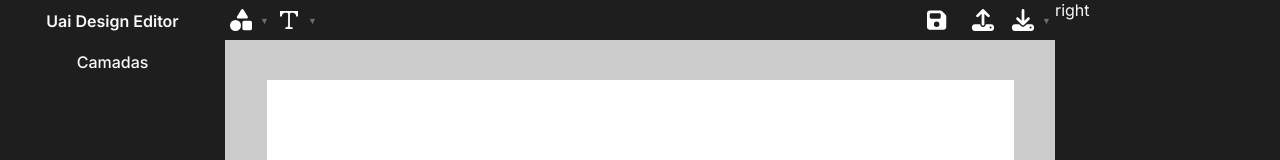
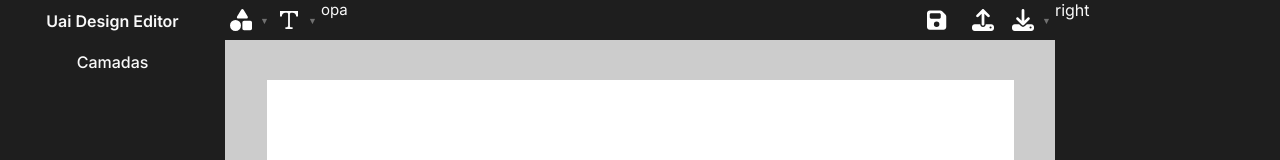
Before and after one commit to AntonioLourencos/Uai-Designer-Editor, a Vue app: page / in a window 1280 px wide. Shown: the top 160 px of the page. Built offline with nearby package versions, Linux system fonts and the light colour scheme.

Commit message:
reset canvas before import

```diff
--- a/src/app.scss
+++ b/src/app.scss
@@ -145,6 +145,11 @@ body {
             width: -webkit-fill-available;
             justify-content: space-between;
 
+            .middle {
+                font-size: 15px;
+                user-select: none;
+            }
+
             .left,
             .right {
                 display: flex;
--- a/src/components/panels/top/menu.vue
+++ b/src/components/panels/top/menu.vue
@@ -129,6 +129,8 @@ class CtxMenuOptions {
                     const fileContent = reader.result;
                     const jsonData = JSON.parse(fileContent as any) as {elements: ElementD[]}; // Parse the JSON data
                     const store = useElementsStore();
+                    // reset elements then import
+                    store.resetElements();
                     jsonData.elements.forEach(element => {
                         store.insertElement(element);
                     })
@@ -160,6 +162,9 @@ class CtxMenuOptions {
                 <li :onclick="() => CtxMenuOptions.insertShape('text')">Inserir texto</li>
             </div>
         </div>
+        <div class="middle">
+            opa
+        </div>
         <div class="right">
             <div class="button icon no-ctx" :onclick="CtxMenuOptions.saveProject" title="Salvar projeto">
                 <i class="fas fa-save"></i>
--- a/src/store/elements.ts
+++ b/src/store/elements.ts
@@ -12,6 +12,10 @@ type ElementType = 'rectangle' | 'line' | 'text' | 'circle';
 const useElementsStore = defineStore('elements', () => {
     const elements = ref<ElementD[]>([]);
     const selectedElementIdx = ref<string | undefined>(undefined);
+
+    function resetElements() {
+        elements.value = [];
+    }
 
     function getElement(index: number) {
         const idx = elements.value.findIndex((el, i) => i == index);
@@ -44,7 +48,7 @@ const useElementsStore = defineStore('elements', () => {
         })
     }
 
-    return {elements, selectedElementIdx, insertElement, removeElement, setSelectedElement, setElementStyle}
+    return {elements, selectedElementIdx, insertElement, removeElement, setSelectedElement, setElementStyle, resetElements}
 });
 
 export type {ElementD, ElementType};
```
